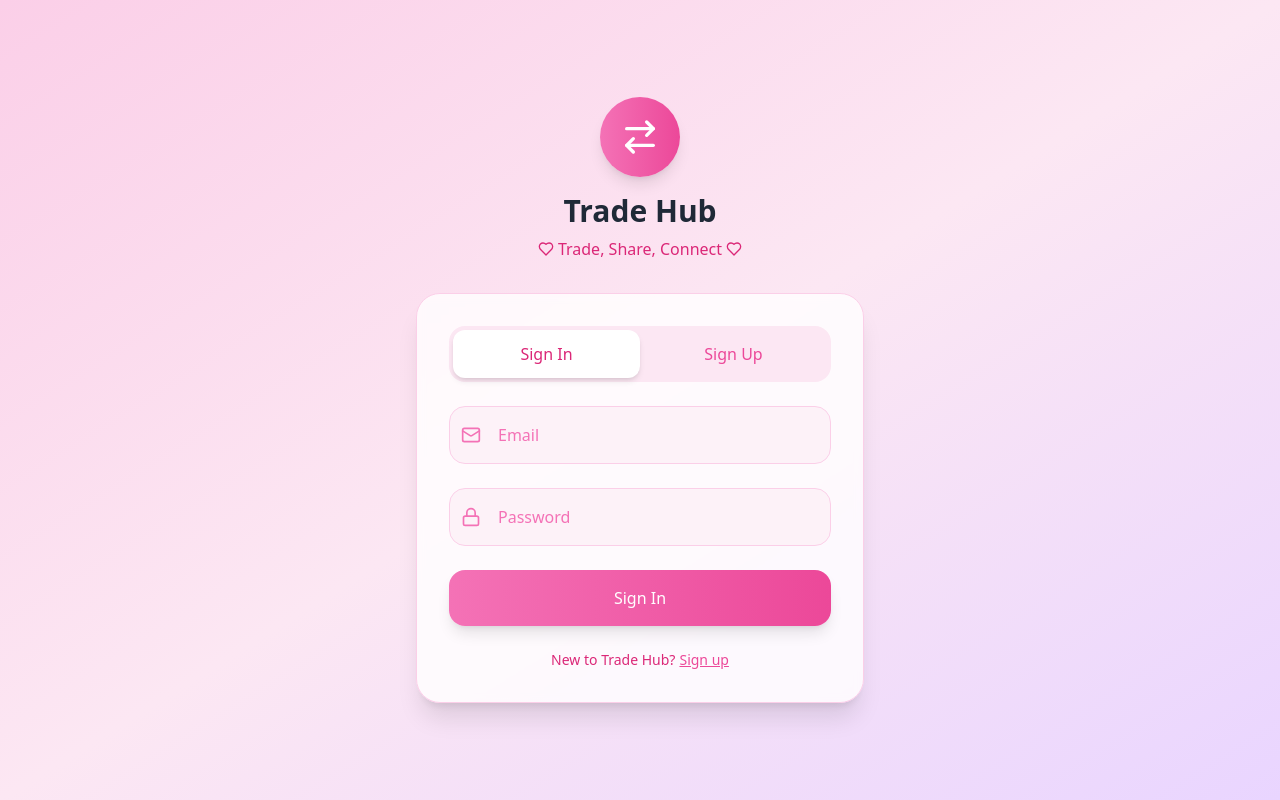
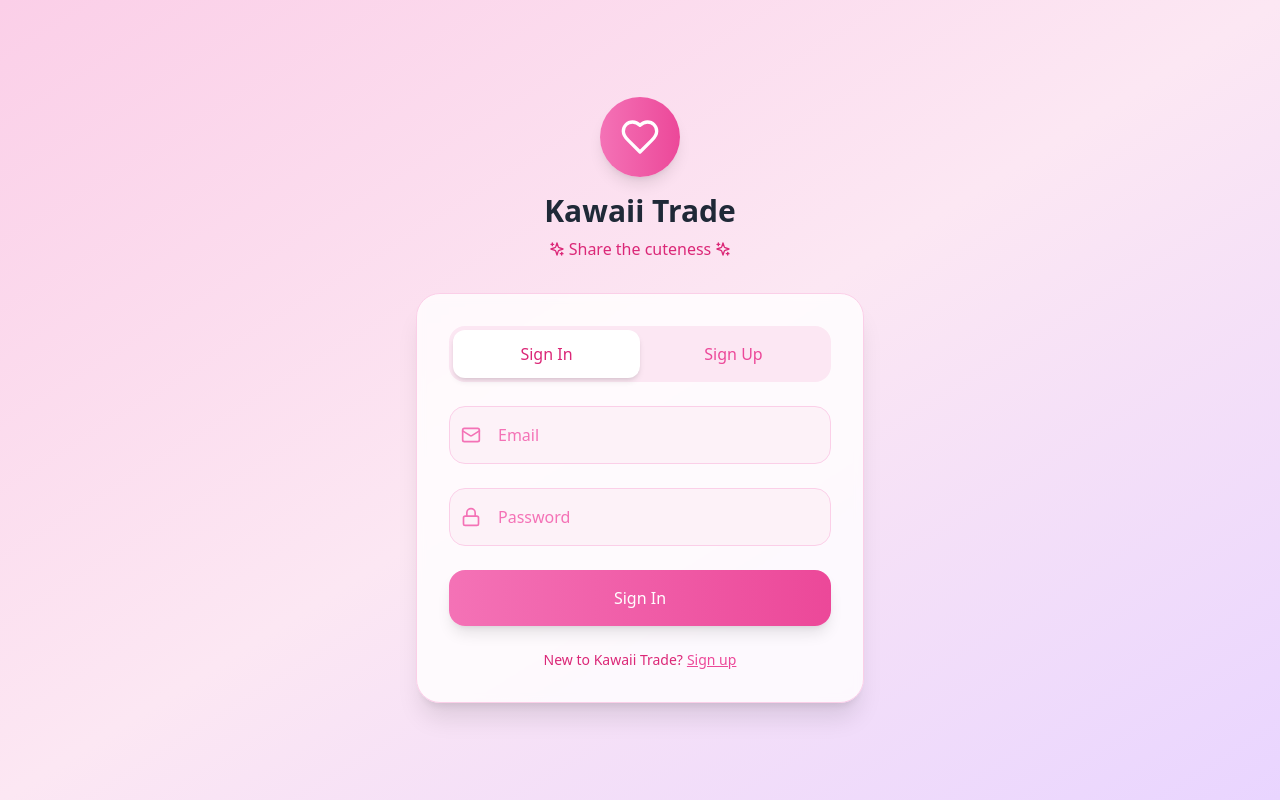
Before and after one commit to kermitsgonnakermicide/oughgf, a React (Vite) app: page / in a window 1280 px wide. Built offline with nearby package versions, Linux system fonts and the light colour scheme; no server answers.

Commit message:
Updated index.html

```diff
--- a/index.html
+++ b/index.html
@@ -4,7 +4,7 @@
     <meta charset="UTF-8" />
     <link rel="icon" type="image/svg+xml" href="/vite.svg" />
     <meta name="viewport" content="width=device-width, initial-scale=1.0" />
-    <title>Trade Hub - Trade, Share, Connect 🛍️</title>
+    <title>Kawaii Trade - Share the Cuteness 💖</title>
   </head>
   <body>
     <div id="root"></div>
--- a/src/App.tsx
+++ b/src/App.tsx
@@ -18,9 +18,9 @@ const AppContent: React.FC = () => {
       <div className="min-h-screen bg-gradient-to-br from-pink-200 via-pink-100 to-purple-200 flex items-center justify-center">
         <div className="text-center">
           <div className="w-16 h-16 bg-gradient-to-r from-pink-400 to-pink-500 rounded-full mx-auto mb-4 flex items-center justify-center animate-pulse">
-            <span className="text-2xl">🔄</span>
+            <span className="text-2xl">💖</span>
           </div>
-          <p className="text-pink-600 font-medium">Loading Trade Hub...</p>
+          <p className="text-pink-600 font-medium">Loading Kawaii Trade...</p>
         </div>
       </div>
     );
--- a/src/components/Layout.tsx
+++ b/src/components/Layout.tsx
@@ -1,5 +1,5 @@
 import React from 'react';
-import { ArrowRightLeft, Book, Shirt, Plus, MessageCircle, User } from 'lucide-react';
+import { Heart, Book, Shirt, Plus, MessageCircle, User } from 'lucide-react';
 
 interface LayoutProps {
   children: React.ReactNode;
@@ -9,7 +9,7 @@ interface LayoutProps {
 
 const Layout: React.FC<LayoutProps> = ({ children, currentPage, onNavigate }) => {
   const navItems = [
-    { id: 'home', icon: ArrowRightLeft, label: 'Home' },
+    { id: 'home', icon: Heart, label: 'Home' },
     { id: 'books', icon: Book, label: 'Books' },
     { id: 'clothes', icon: Shirt, label: 'Clothes' },
     { id: 'create', icon: Plus, label: 'Create' },
@@ -24,9 +24,9 @@ const Layout: React.FC<LayoutProps> = ({ children, currentPage, onNavigate }) =>
         <div className="flex items-center justify-center">
           <div className="flex items-center space-x-2">
             <div className="w-8 h-8 bg-white rounded-full flex items-center justify-center">
-              <ArrowRightLeft className="w-5 h-5 text-pink-500" />
+              <Heart className="w-5 h-5 text-pink-500" />
             </div>
-            <h1 className="text-xl font-bold tracking-wide">Trade Hub</h1>
+            <h1 className="text-xl font-bold tracking-wide">Kawaii Trade</h1>
           </div>
         </div>
       </header>
--- a/src/components/auth/AuthForm.tsx
+++ b/src/components/auth/AuthForm.tsx
@@ -1,5 +1,5 @@
 import React, { useState } from 'react';
-import { Heart, Mail, Lock, User, ArrowRightLeft } from 'lucide-react';
+import { Heart, Mail, Lock, User, Sparkles } from 'lucide-react';
 import { useAuth } from '../../contexts/AuthContext';
 
 const AuthForm: React.FC = () => {
@@ -8,13 +8,11 @@ const AuthForm: React.FC = () => {
   const [password, setPassword] = useState('');
   const [username, setUsername] = useState('');
   const [error, setError] = useState('');
-  const [showErrorPopup, setShowErrorPopup] = useState(false);
   const { login, register, isLoading } = useAuth();
 
   const handleSubmit = async (e: React.FormEvent) => {
     e.preventDefault();
     setError('');
-    setShowErrorPopup(false);
 
     try {
       let success = false;
@@ -22,45 +20,36 @@ const AuthForm: React.FC = () => {
       if (isLogin) {
         success = await login(email, password);
         if (!success) {
-          setError('Invalid email or password. Please check your credentials and try again.');
-          setShowErrorPopup(true);
+          setError('Invalid email or password');
         }
       } else {
         if (!username.trim()) {
           setError('Username is required');
-          setShowErrorPopup(true);
           return;
         }
         success = await register(email, password, username);
         if (!success) {
-          setError('User already exists with this email or username. Please try different credentials.');
-          setShowErrorPopup(true);
+          setError('User already exists with this email or username');
         }
       }
     } catch (err) {
-      setError('Something went wrong. Please check your connection and try again.');
-      setShowErrorPopup(true);
+      setError('Something went wrong. Please try again.');
     }
   };
 
-  const closeErrorPopup = () => {
-    setShowErrorPopup(false);
-    setError('');
-  };
-
   return (
-    <div className="min-h-screen bg-gradient-to-br from-pink-200 via-pink-100 to-purple-200 flex items-center justify-center p-4 relative">
+    <div className="min-h-screen bg-gradient-to-br from-pink-200 via-pink-100 to-purple-200 flex items-center justify-center p-4">
       <div className="w-full max-w-md">
         {/* Logo Section */}
         <div className="text-center mb-8">
           <div className="inline-flex items-center justify-center w-20 h-20 bg-gradient-to-r from-pink-400 to-pink-500 rounded-full mb-4 shadow-lg">
-            <ArrowRightLeft className="w-10 h-10 text-white" />
+            <Heart className="w-10 h-10 text-white" />
           </div>
-          <h1 className="text-3xl font-bold text-gray-800 mb-2">Trade Hub</h1>
+          <h1 className="text-3xl font-bold text-gray-800 mb-2">Kawaii Trade</h1>
           <p className="text-pink-600 font-medium flex items-center justify-center gap-1">
-            <Heart className="w-4 h-4" />
-            Trade, Share, Connect
-            <Heart className="w-4 h-4" />
+            <Sparkles className="w-4 h-4" />
+            Share the cuteness
+            <Sparkles className="w-4 h-4" />
           </p>
         </div>
 
@@ -145,7 +134,7 @@ const AuthForm: React.FC = () => {
           </form>
 
           <p className="text-center text-pink-600 text-sm mt-6">
-            {isLogin ? "New to Trade Hub?" : "Already have an account?"}
+            {isLogin ? "New to Kawaii Trade?" : "Already have an account?"}
             <button
               onClick={() => setIsLogin(!isLogin)}
               className="font-medium text-pink-500 hover:text-pink-600 ml-1 underline"
@@ -155,27 +144,6 @@ const AuthForm: React.FC = () => {
           </p>
         </div>
       </div>
-
-      {/* Error Popup */}
-      {showErrorPopup && (
-        <div className="fixed inset-0 bg-black/50 backdrop-blur-sm z-50 flex items-center justify-center p-4">
-          <div className="bg-white rounded-3xl p-6 shadow-2xl border border-pink-200 max-w-sm w-full mx-4 animate-in fade-in duration-200">
-            <div className="text-center">
-              <div className="w-16 h-16 bg-red-100 rounded-full mx-auto mb-4 flex items-center justify-center">
-                <span className="text-2xl">⚠️</span>
-              </div>
-              <h3 className="text-lg font-bold text-gray-800 mb-2">Authentication Error</h3>
-              <p className="text-gray-600 text-sm mb-6">{error}</p>
-              <button
-                onClick={closeErrorPopup}
-                className="w-full bg-gradient-to-r from-pink-400 to-pink-500 text-white py-3 rounded-2xl font-medium hover:from-pink-500 hover:to-pink-600 transition-all duration-200"
-              >
-                Try Again
-              </button>
-            </div>
-          </div>
-        </div>
-      )}
     </div>
   );
 };
--- a/src/components/pages/BooksPage.tsx
+++ b/src/components/pages/BooksPage.tsx
@@ -31,7 +31,7 @@ const BooksPage: React.FC = () => {
           <Book className="w-8 h-8 text-white" />
         </div>
         <h1 className="text-2xl font-bold text-gray-800 mb-2">Book Library</h1>
-        <p className="text-gray-600">Find books to trade, rent, or get for free</p>
+        <p className="text-gray-600">Discover your next favorite read</p>
       </div>
 
       {/* Search and Filter */}
--- a/src/components/pages/ClothesPage.tsx
+++ b/src/components/pages/ClothesPage.tsx
@@ -31,7 +31,7 @@ const ClothesPage: React.FC = () => {
           <Shirt className="w-8 h-8 text-white" />
         </div>
         <h1 className="text-2xl font-bold text-gray-800 mb-2">Fashion Exchange</h1>
-        <p className="text-gray-600">Discover clothes to trade, rent, or get for free</p>
+        <p className="text-gray-600">Find your perfect style match</p>
       </div>
 
       {/* Search and Filter */}
--- a/src/components/pages/HomePage.tsx
+++ b/src/components/pages/HomePage.tsx
@@ -33,11 +33,11 @@ const HomePage: React.FC<HomePageProps> = ({ onNavigate }) => {
             </h2>
             <p className="text-pink-100 flex items-center gap-1">
               <Sparkles className="w-4 h-4" />
-              Ready to start trading?
+              Ready to share the cuteness?
               <Sparkles className="w-4 h-4" />
             </p>
           </div>
-          <div className="text-6xl">🛍️</div>
+          <div className="text-6xl">💖</div>
         </div>
       </div>
 
@@ -168,10 +168,10 @@ const HomePage: React.FC<HomePageProps> = ({ onNavigate }) => {
 
       {/* Community Message */}
       <div className="bg-white rounded-2xl p-6 shadow-lg border border-pink-100 text-center">
-        <div className="text-4xl mb-3">🤝</div>
-        <h3 className="font-bold text-gray-800 mb-2">Join our trading community!</h3>
+        <div className="text-4xl mb-3">🌸</div>
+        <h3 className="font-bold text-gray-800 mb-2">Join our cute community!</h3>
         <p className="text-gray-600 text-sm">
-          Share your items, discover new treasures, and connect with fellow traders.
+          Share your favorite items, discover new treasures, and make friends along the way.
         </p>
       </div>
     </div>
--- a/src/components/pages/MessagesPage.tsx
+++ b/src/components/pages/MessagesPage.tsx
@@ -53,7 +53,7 @@ const MessagesPage: React.FC = () => {
           <MessageCircle className="w-8 h-8 text-white" />
         </div>
         <h1 className="text-2xl font-bold text-gray-800 mb-2">Messages & Trades</h1>
-        <p className="text-gray-600">Manage your trade proposals and messages</p>
+        <p className="text-gray-600">Manage your trade proposals</p>
       </div>
 
       {/* Incoming Proposals */}
--- a/src/components/pages/ProfilePage.tsx
+++ b/src/components/pages/ProfilePage.tsx
@@ -142,9 +142,9 @@ const ProfilePage: React.FC = () => {
 
       {/* App Info */}
       <div className="bg-gradient-to-r from-pink-100 to-purple-100 rounded-2xl p-6 border border-pink-200 text-center">
-        <div className="text-3xl mb-2">🛍️</div>
-        <p className="text-gray-700 text-sm font-medium">Trade Hub v1.0</p>
-        <p className="text-gray-600 text-xs mt-1">Connecting traders worldwide</p>
+        <div className="text-3xl mb-2">💖</div>
+        <p className="text-gray-700 text-sm font-medium">Kawaii Trade v1.0</p>
+        <p className="text-gray-600 text-xs mt-1">Made with love for the community</p>
       </div>
     </div>
   );
```
